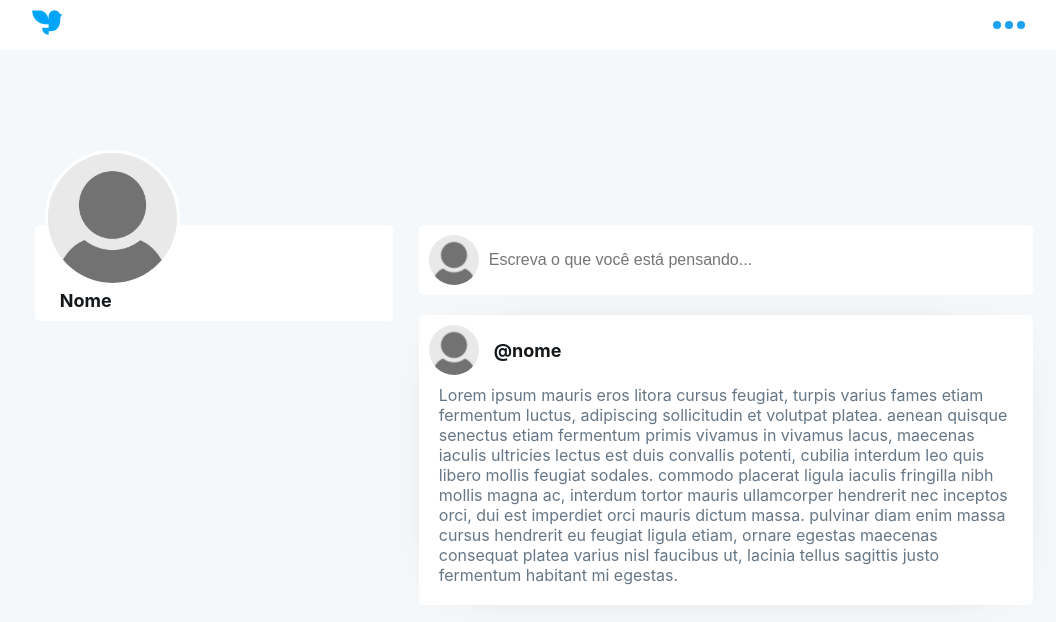
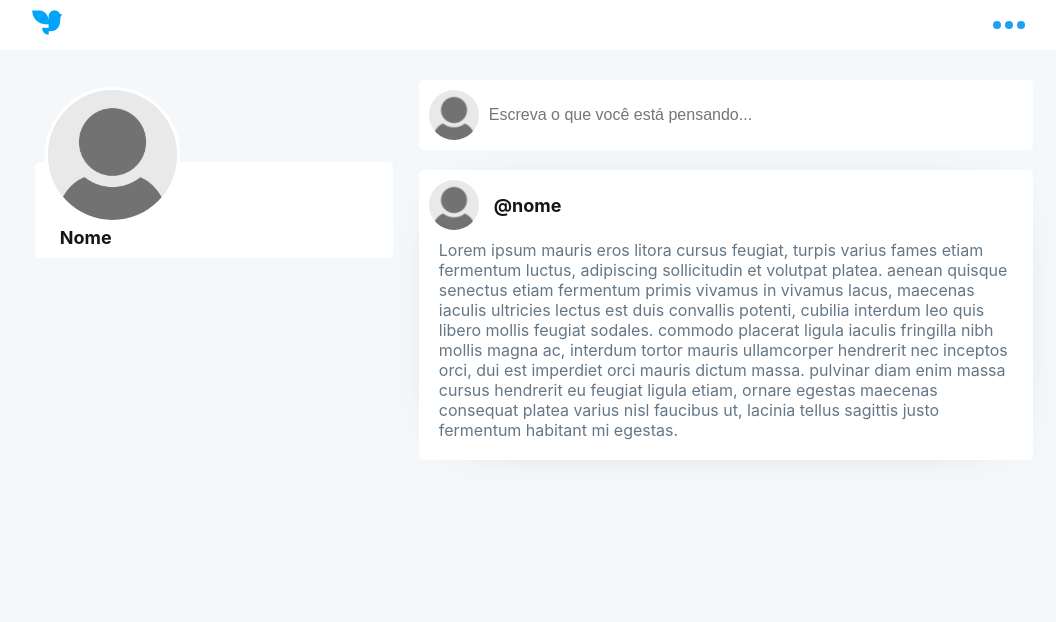
Before and after one commit to PoorlyDefinedBehaviour/twillian, a React (Create React App) app: page /timeline in a window 1280 px wide. Shown: the top 622 px of the page, without its empty margins (106-1162 px from the left). Built offline with nearby package versions, Linux system fonts and the light colour scheme.

Commit message:
Update styles.js

```diff
--- a/src/pages/Timeline/styles.js
+++ b/src/pages/Timeline/styles.js
@@ -47,7 +47,7 @@ export const NavDot = styled.div`
 
 export const Container = styled.div`
   width: 80%;
-  margin: auto;
+  margin: 30px auto;
   display: flex;
   /* flex-direction: row; */
   justify-content: space-around;
@@ -55,6 +55,7 @@ export const Container = styled.div`
 
 export const Left = styled.div`
   width: 35%;
+  margin-top: 8%;
 `;
 
 export const Right = styled.div`
@@ -110,7 +111,7 @@ export const Avatar = styled.img`
 `;
 
 export const UserImage = styled.img`
-  \width: 40%;
+  width: 40%;
   border-radius: 50%;
   border: 3px solid #fff;
   margin-top: -25%;
```
